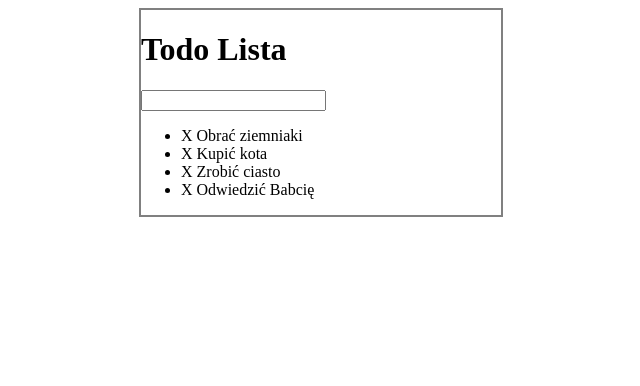
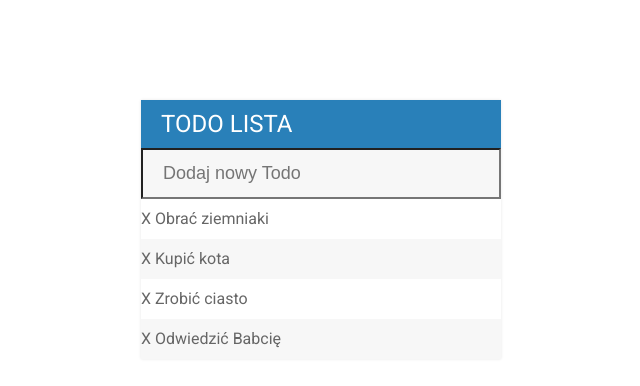
Before and after one commit to BartusZak/Todo-Lista, a plain HTML site: page index.html in a window 1280 px wide. Shown: the whole page, without its empty margins (319-959 px from the left). Drawn offline with Linux system fonts and the light colour scheme.

Commit message:
Dodanie styli 1.

```diff
--- a/assets/css/todos.css
+++ b/assets/css/todos.css
@@ -1,9 +1,48 @@
+body {
+	font-family: Roboto;
+}
+h1{
+	background: #2980b9;
+	color: white;
+	margin: 0;
+	padding: 10px 20px;
+	text-transform: uppercase;
+	font-size: 24px;
+	font-weight: normal;
+}
+ul {
+	list-style: none;
+	margin: 0;
+	padding: 0;
+}
+li {
+	background: #fff;
+	height: 40px;
+	line-height: 40px;
+	color: #666;
+}
+li:nth-child(2n){
+	background: #f7f7f7;
+}
+input{
+	font-size: 18px;
+	background-color: #f7f7f7;
+	width: 100%;
+	padding: 13px 13px 13px 20px;
+	box-sizing: border-box;
+	color: #2980b9;
+}
+input:focus{
+	background: white;
+	border: 3px solid #2980b9;
+	outline: none;
+}
 #container{
-	border: 2px solid gray;
 	width: 360px;
-	margin: 0 auto;
+	margin: 100px auto;
+	background: #f7f7f7;
+	box-shadow: 0 0 3px rgba(0,0,0, 0.1);
 }
-
 .selected {
 	color: gray;
 	text-decoration: line-through;
--- a/index.html
+++ b/index.html
@@ -3,13 +3,14 @@
 <head>
 	<title>Todo Lista</title>
 	<link rel="stylesheet" type="text/css" href="assets/css/todos.css">
+	<link href="https://fonts.googleapis.com/css?family=Roboto:400,500,700" rel="stylesheet">
 	<script type="text/javascript" src="assets/js/lib/jquery-3.3.1.min.js"></script>
 </head>
 <body>
 
 <div id="container">
 	<h1>Todo Lista</h1>
-	<input type="text" name="">
+	<input placeholder="Dodaj nowy Todo" type="text" name="">
 
 	<ul>
 		<li><span>X</span> Obrać ziemniaki</li>
```
